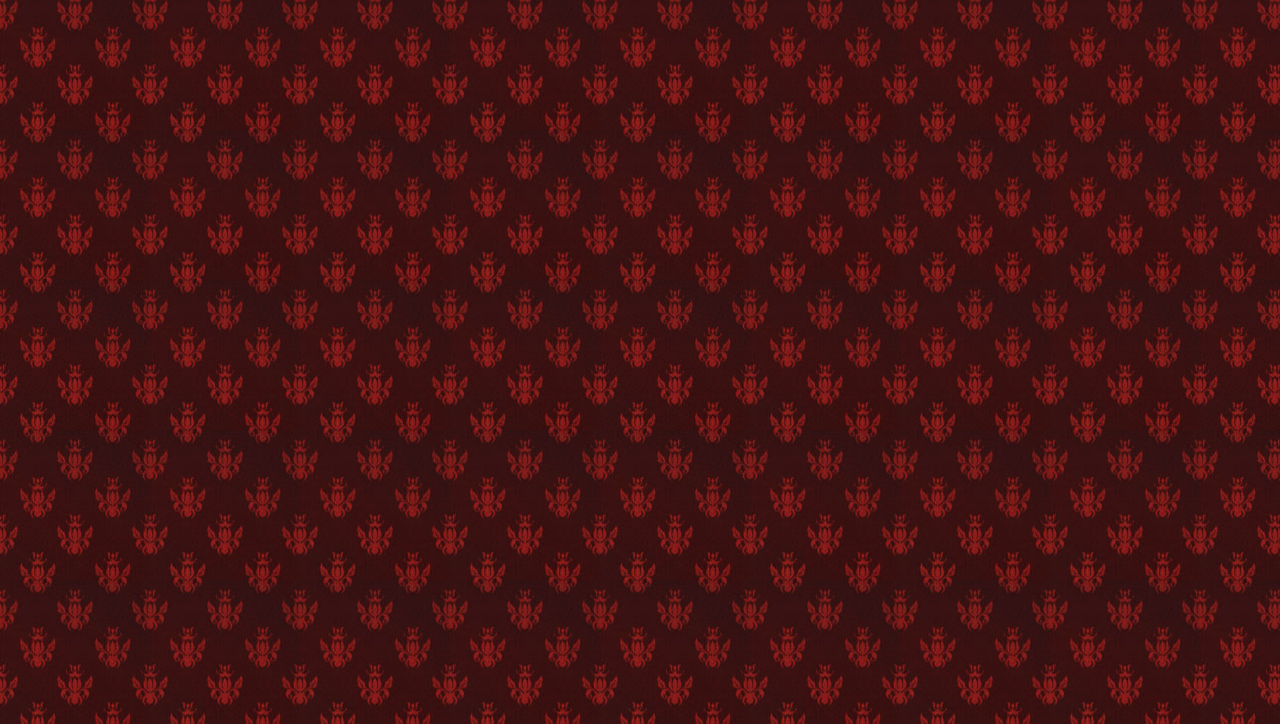
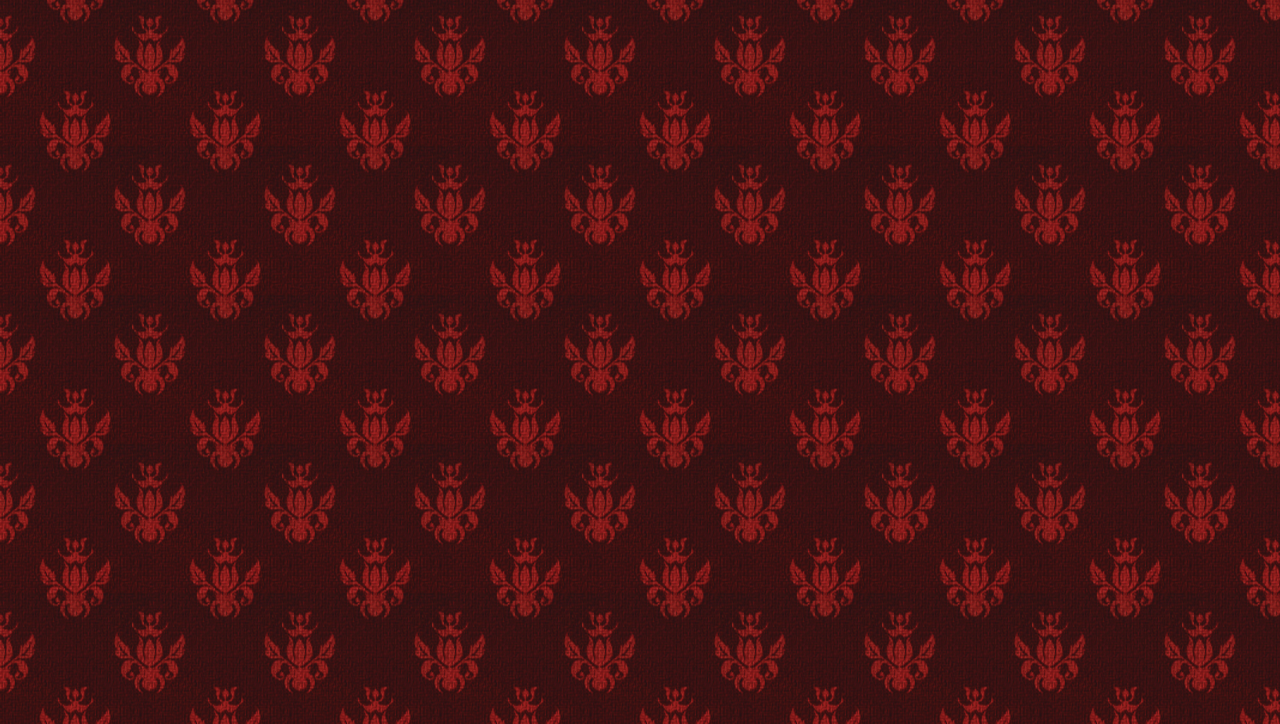
Before and after one commit to Ilya-via/Service, a plain HTML site: page src/index.html in a window 1280 px wide. Shown: the part 239-963 px from the top of the page. Drawn offline with nearby package versions, Linux system fonts and the light colour scheme; files that its build step writes are made by us from their sources; files whose address does not match are found by name.

Commit message:
background

```diff
--- a/src/scss/_base.scss
+++ b/src/scss/_base.scss
@@ -9,7 +9,7 @@ $f-color-dark: #404040;
 }
 
 body {
-    background: url('../img/background-page.jpg')  rgb(240, 240, 240) repeat;
+    background: url('../img/background-page.png')  rgb(240, 240, 240) repeat;
     background-position: left bottom;
     font-family: Economica, Arial, sans-serif;
     color: #525252;
```
Also changed, not shown: build/css/main.css, build/img/background-page.jpg, build/img/background-page.png (added), build/img/images/fon1.jpg (added), src/img/background-page.jpg (deleted), src/img/background-page.png (added), src/img/images/fon1.jpg (added).
